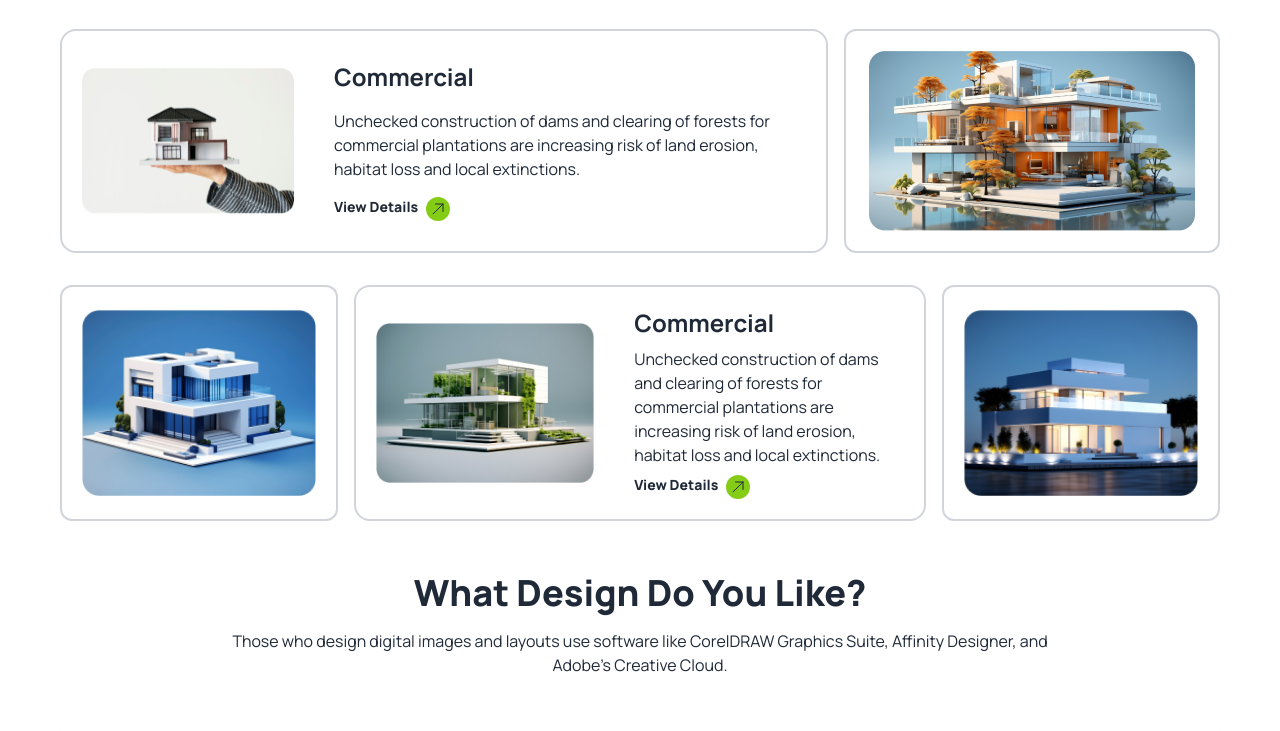
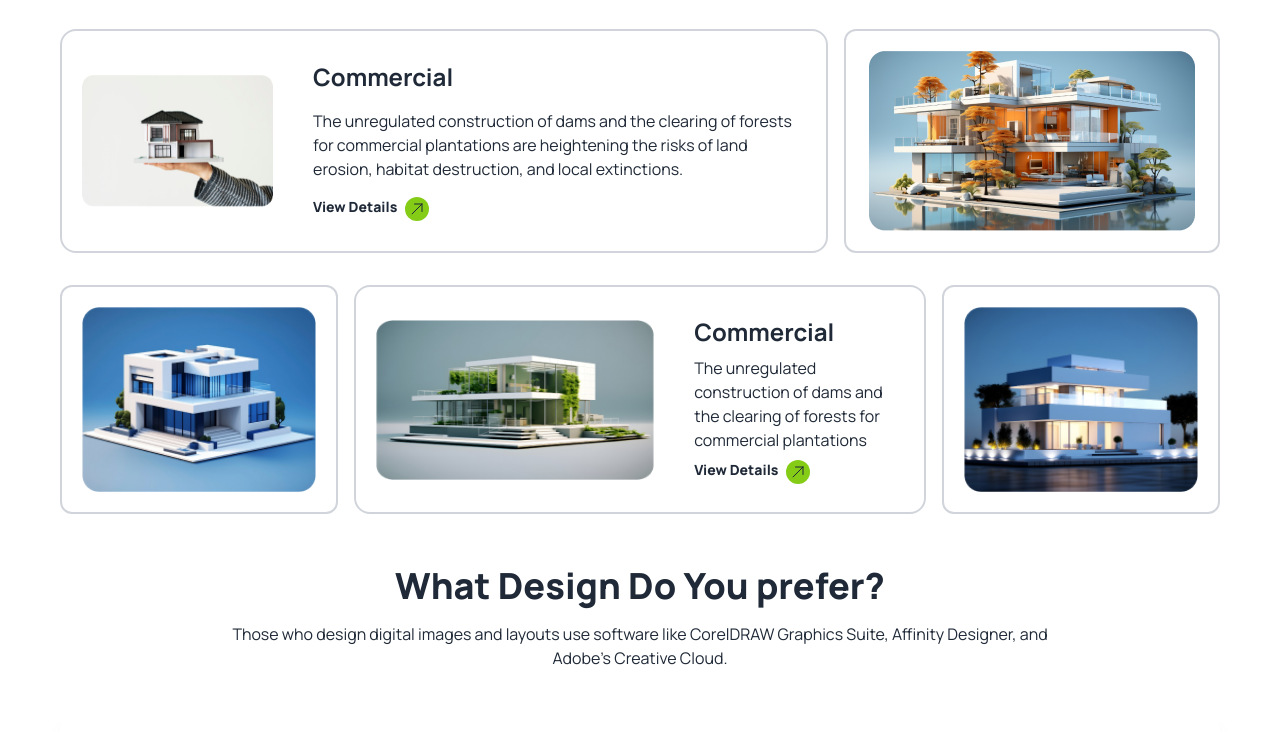
Before and after one commit to jahidrayhan1848/The-Bookshelf-assignment-3, a plain HTML site: page index.html in a window 1280 px wide. Shown: the part 2319-3050 px from the top of the page. Drawn offline with nearby package versions, Linux system fonts and the light colour scheme.

Commit message:
profolio design

```diff
--- a/index.html
+++ b/index.html
@@ -249,8 +249,7 @@ modern sophistication, featuring weathered wood, sleek metal accents.</p>
             </div>
             <div class="space-y-4">
               <h3 class="text-2xl font-bold">Commercial</h3>
-              <p>Unchecked construction of dams and clearing of forests for commercial plantations are increasing risk
-                of land erosion, habitat loss and local extinctions.</p>
+              <p>The unregulated construction of dams and the clearing of forests for commercial plantations are heightening the risks of land erosion, habitat destruction, and local extinctions.</p>
               <button class="flex gap-2 font-extrabold text-sm">View Details <svg xmlns="http://www.w3.org/2000/svg"
                   fill="none" viewBox="0 0 24 24" stroke-width="1.5" stroke="currentColor"
                   class="size-3 bg-lime-500 rounded-[50%] w-6 h-6 p-1" transform="rotate(180)">
@@ -282,8 +281,7 @@ modern sophistication, featuring weathered wood, sleek metal accents.</p>
             </div>
             <div class="space-y-2">
               <h3 class="text-2xl font-bold">Commercial</h3>
-              <p>Unchecked construction of dams and clearing of forests for commercial plantations are increasing risk
-                of land erosion, habitat loss and local extinctions.</p>
+              <p>The unregulated construction of dams and the clearing of forests for commercial plantations </p>
               <button class="flex gap-2 font-extrabold text-sm">View Details <svg xmlns="http://www.w3.org/2000/svg"
                   fill="none" viewBox="0 0 24 24" stroke-width="1.5" stroke="currentColor"
                   class="size-3 bg-lime-500 rounded-[50%] w-6 h-6 p-1" transform="rotate(180)">
@@ -304,11 +302,11 @@ modern sophistication, featuring weathered wood, sleek metal accents.</p>
     </section>
 
 
-    <!-- section bonus -->
+
 
     <section class="lg:mx-10">
       <div class="text-center mt-10 mb-10 lg:px-10">
-        <h3 class="text-4xl font-black">What Design Do You Like?</h3>
+        <h3 class="text-4xl font-black">What Design Do You prefer?</h3>
         <p class="lg:px-32 mt-4">Those who design digital images and layouts use software like CorelDRAW Graphics Suite,
           Affinity Designer, and Adobe's Creative Cloud.</p>
       </div>
@@ -449,12 +447,12 @@ modern sophistication, featuring weathered wood, sleek metal accents.</p>
           <path stroke-linecap="round" stroke-linejoin="round" d="m19.5 4.5-15 15m0 0h11.25m-11.25 0V8.25" />
         </svg>
 
-        <span class="text-2xl lg:text-3xl text-white  font-extrabold">Rinterio</span></a>
+        <span class="text-2xl lg:text-3xl text-white  font-extrabold">The Bookshelf</span></a>
       <p class="text-gray-500 lg:px-32 mt-5">we are offering services for turnkey interior design for commercial and
         residential interior design. we profession in interior design, an impressive way of living. For more information
         visit our website.</p>
     </div>
-    <div class="grid grid-rows-1 text-center space-y-5 text-gray-400 lg:flex justify-center lg:space-x-28 mt-10">
+    <div class="grid grid-rows-1 text-center space-y-5 text-gray-400 lg:flex justify-center items-center lg:space-x-28 mt-10">
       <a href="">Home</a>
       <a href="">Services</a>
       <a href="">Portfolio</a>
```
